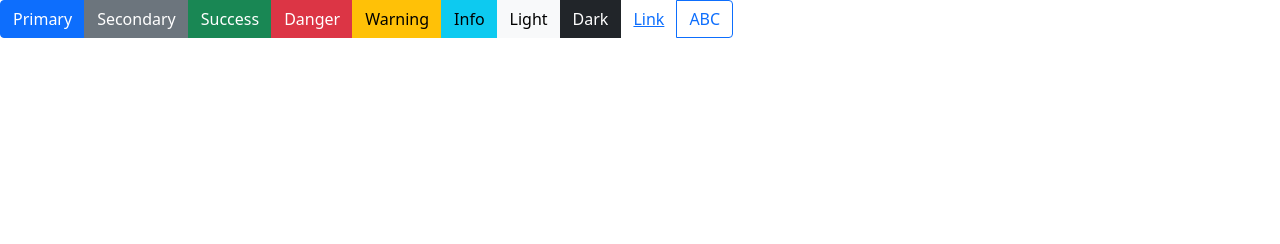
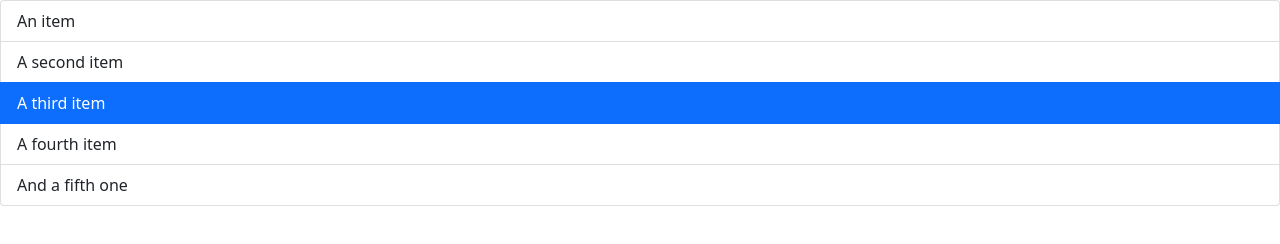
Before and after one commit to Seunghyeok-Ryu/BootStrap, a plain HTML site: page index.html in a window 1280 px wide. Drawn offline with nearby package versions, Linux system fonts and the light colour scheme.

Commit message:
22/02/28/04

```diff
--- a/index.html
+++ b/index.html
@@ -18,20 +18,13 @@
 </head>
 
 <body>
-  <div class="btn-group">
-
-    <button type="button" class="btn btn-primary">Primary</button>
-    <button type="button" class="btn btn-secondary">Secondary</button>
-    <button type="button" class="btn btn-success">Success</button>
-    <button type="button" class="btn btn-danger">Danger</button>
-    <button type="button" class="btn btn-warning">Warning</button>
-    <button type="button" class="btn btn-info">Info</button>
-    <button type="button" class="btn btn-light">Light</button>
-    <button type="button" class="btn btn-dark">Dark</button>
-    <button type="button" class="btn btn-link">Link</button>
-
-  <div class="btn btn-outline-primary">ABC</div>
-  </div>
+  <ul class="list-group">
+    <li class="list-group-item list-group-item-action">An item</li>
+    <li class="list-group-item list-group-item-action">A second item</li>
+    <li class="list-group-item list-group-item-action active">A third item</li>
+    <li class="list-group-item list-group-item-action">A fourth item</li>
+    <li class="list-group-item list-group-item-action">And a fifth one</li>
+  </ul>
 </body>
 
 </html>
```
Also changed, not shown: README.md.
